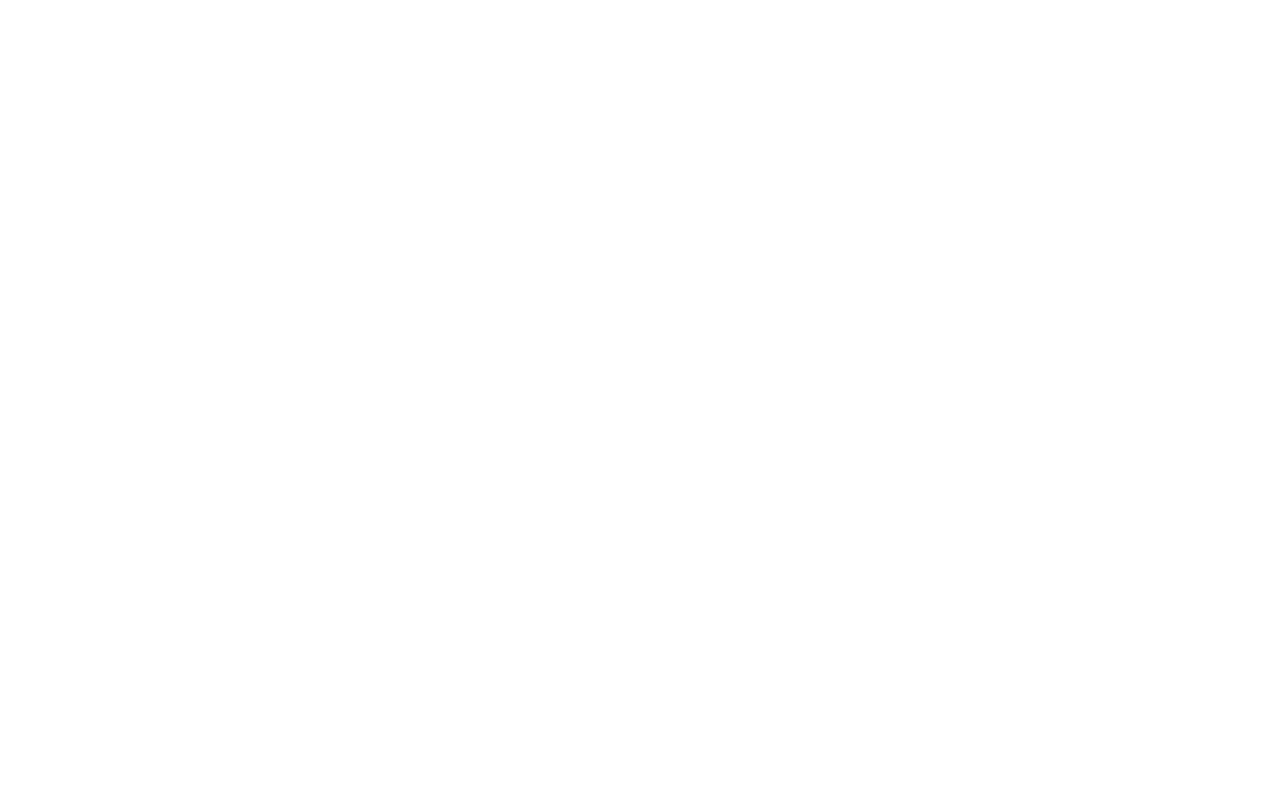
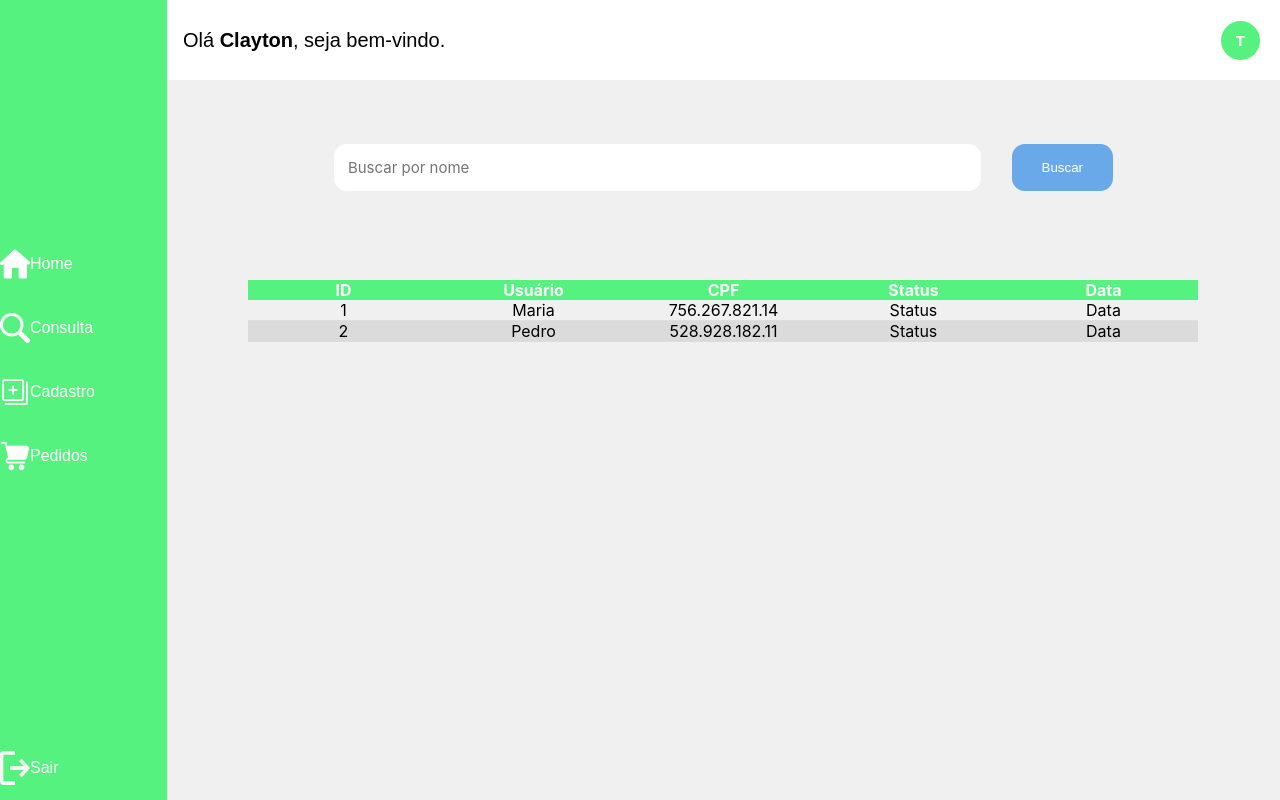
Before and after one commit to Guilherme-Dias-gomes/Sing-Note, a React (Create React App) app in the folder site/: page /admin/pedidos in a window 1280 px wide. Before the commit this address had no page. Built offline with nearby package versions, Linux system fonts and the light colour scheme.

Commit message:
html da tela de pedidos e da home 95 %

```diff
--- a/site/src/components/adm/aba-lateral-adm/index.js
+++ b/site/src/components/adm/aba-lateral-adm/index.js
@@ -7,9 +7,9 @@
 <div className="aba-lateral"> {/*Começo da aba lateral*/}
 
             <div className="opcoes"> {/*Começo das opções*/}
-                <div className="icone-opcoes"><img src="/image/silhueta-negra-de-casa-sem-porta 2.png" alt="opcao"/><p className="nome-icones">Home</p></div>
+                <div className="icone-opcoes"><img src="/image/silhueta-negra-de-casa-sem-porta 2.png" alt="opcao"/><a href='http://localhost:3000/admin/home' className="nome-icones">Home</a></div>
                 <div className="icone-opcoes"><img src="/image/lupa 2.png" alt="opcao"/><p className="nome-icones">Consulta</p></div>
-                <div className="icone-opcoes"><img src="/image/add-button.png" alt="opcao"/><p className="nome-icones">Cadastro</p></div>
+                <div className="icone-opcoes"><img src="/image/add-button.png" alt="opcao"/><a href="http://localhost:3000/admin/produto" className="nome-icones">Cadastro</a></div>
                 <div className="icone-opcoes"><img src="/image/carrinho-carrinho 2.png" alt="opcao"/><p className="nome-icones">Pedidos</p></div>
             </div> {/*Fim das opções*/}
 
--- a/site/src/components/adm/aba-lateral-adm/index.scss
+++ b/site/src/components/adm/aba-lateral-adm/index.scss
@@ -1,3 +1,6 @@
+* {
+    text-decoration: none;
+}
 
 .aba-lateral {
     display:flex;
@@ -17,6 +20,9 @@
     margin-top: 20vh;
 }
 
+a {
+    width: 100%;
+}
 .icone-opcoes{
     display:flex;
     flex-direction: row;
--- a/site/src/index.js
+++ b/site/src/index.js
@@ -5,6 +5,8 @@
 
 import Login from "./pages/admin/login/login";
 import CadastrarProduto from "./pages/admin/CadastroProduto/produto.js";
+import PageHome from "./pages/admin/home/homeADM";
+import PagePedidos from "./pages/admin/pedidos/pedido";
 
 
 
@@ -14,8 +16,9 @@
         <BrowserRouter>
             <Routes>
                 <Route path="/login/admin" element={< Login />} />
-                <Route path="/login/admin/produto" element={<  CadastrarProduto/>} />
-
+                <Route path="/admin/produto" element={<  CadastrarProduto/>} />
+                <Route path="/admin/home" element={< PageHome />} />
+                <Route path="/admin/pedidos" element={< PagePedidos />} />
             </Routes>
         </BrowserRouter>
   </React.StrictMode>
--- /dev/null
+++ b/site/src/pages/admin/home/home.scss
@@ -0,0 +1,27 @@
+
+.pageHome {
+    display: flex;
+    flex-direction: row;
+    width: 100wh;
+}
+
+.cabecalho {
+    padding: 0%;
+    padding-left: 1em;
+}
+
+.espaco-branco {
+    display: flex;
+    flex-direction: column;
+    width: 100%;
+
+    background-image: url(../../../../public/image/fundoLogo.png);
+    background-repeat: no-repeat;
+    background-position: 50% 65%;
+    background-size: 400px;
+    background-color: #f0f0f0;
+}
+
+.aba-lateral {
+    height: 100vh;
+}
--- a/site/src/pages/admin/home/homeADM.js
+++ b/site/src/pages/admin/home/homeADM.js
@@ -0,0 +1,21 @@
+import './home.scss'
+import AbaLateralADM from '../../../components/adm/aba-lateral-adm'
+import Cabecalho from '../../../components/adm/cabecalho-adm'
+
+
+
+export default function PageHome () {
+
+
+
+
+    return(
+        <main className='pageHome'>
+            <AbaLateralADM/>
+
+            <div className='espaco-branco'>
+                <Cabecalho/>
+            </div>
+        </main>
+    )
+}
--- /dev/null
+++ b/site/src/pages/admin/pedidos/pedido.js
@@ -0,0 +1,53 @@
+import './pedido.scss'
+import AbaLateralADM from '../../../components/adm/aba-lateral-adm'
+import Cabecalho from '../../../components/adm/cabecalho-adm'
+
+
+export default function pagePedidos () {
+
+
+
+    return(
+        <main className='pagePedidos'>
+        <AbaLateralADM/>
+
+        <div className='elemento-pedidos'>
+            <Cabecalho/>
+            <div className='elementos-pesquisa'>
+                <input className='input-pesquisa' type="search" placeholder='Buscar por nome' ></input>
+                <button className='btn-buscar'>Buscar</button>
+            </div>
+            <div className='div-table'>
+                <table>
+                    <thead>
+                        <tr>
+                            <th>ID</th>
+                            <th>Usuário</th>
+                            <th>CPF</th>
+                            <th>Status</th>
+                            <th>Data</th>
+                        </tr>
+                    </thead>
+
+                    <tbody>
+                        <tr>
+                            <td>1</td>
+                            <td>Maria</td>
+                            <td>756.267.821.14</td>
+                            <td>Status</td>
+                            <td>Data</td>
+                        </tr>
+                        <tr>
+                            <td>2</td>
+                            <td>Pedro</td>
+                            <td>528.928.182.11</td>
+                            <td>Status</td>
+                            <td>Data</td>
+                        </tr>
+                    </tbody>
+                </table>
+            </div>
+        </div>
+    </main>
+    )
+}
--- /dev/null
+++ b/site/src/pages/admin/pedidos/pedido.scss
@@ -0,0 +1,77 @@
+.pagePedidos {
+    display: flex;
+    flex-direction: row;
+    width: 100Wh;
+}
+
+.cabecalho {
+    padding: 0%;
+    padding-left: 1em;
+}
+
+.elemento-pedidos {
+    display: flex;
+    flex-direction: column;
+    width: 100%;
+
+    align-items: center;
+
+
+    background-color: #f0f0f0;
+}
+
+.elementos-pesquisa {
+    display: flex;
+    margin-top: 4em;
+    width: 70%;
+    justify-content: space-between;
+}
+
+.input-pesquisa {
+    width: 83%;
+    border: none;
+    border-radius: 0.8rem;
+    font-family: inherit;
+    color: inherit;
+    padding: 14px;
+    background-color: white;
+    font-size: 15px;
+}
+
+.btn-buscar {
+    padding: 10px 30px 10px 30px;
+    background-color: #6AA9E9;
+    border-radius: 0.8rem;
+    color: white;
+    border: none;
+}
+
+.div-table {
+    margin-top: 4em;
+}
+
+thead {
+    background-color: #55F27F;
+    text-align: center;
+    color: white;
+}
+
+tbody {
+    text-align: center;
+}
+
+ td  {
+    border-bottom: 1px solid #dddd;
+}
+
+tr:nth-child(even) {
+    background-color: #dbdbdb;
+}
+
+
+table, th, td {
+    border-collapse: collapse;
+    margin: 25px 0;
+    font-size: 0.9;
+    min-width: 190px;
+}
```
Also changed, not shown: site/public/image/fundoLogo.png (added), site/src/pages/admin/home/homeADM.scss (deleted), 1 other file (tests, documents, lock files or other folders).
